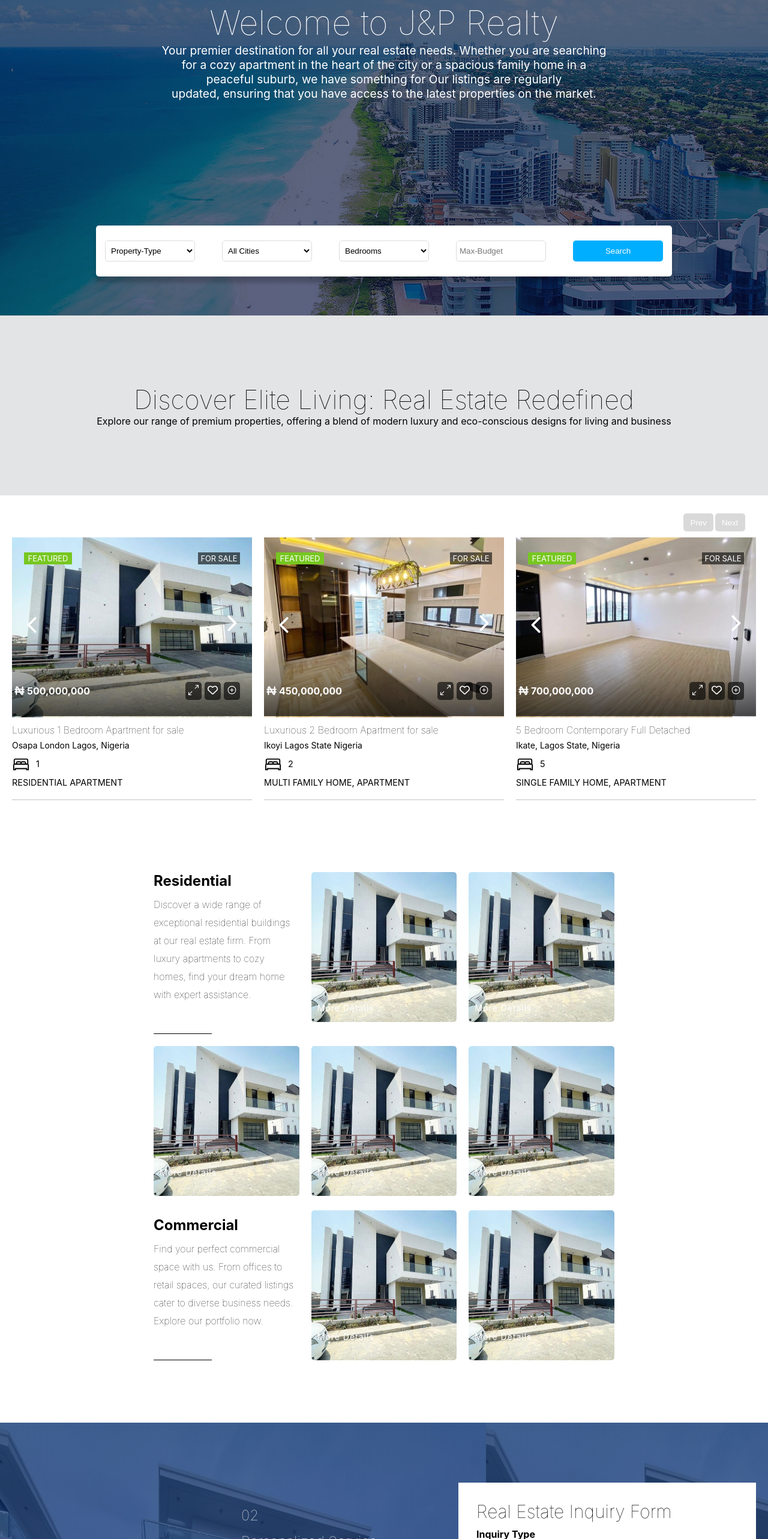
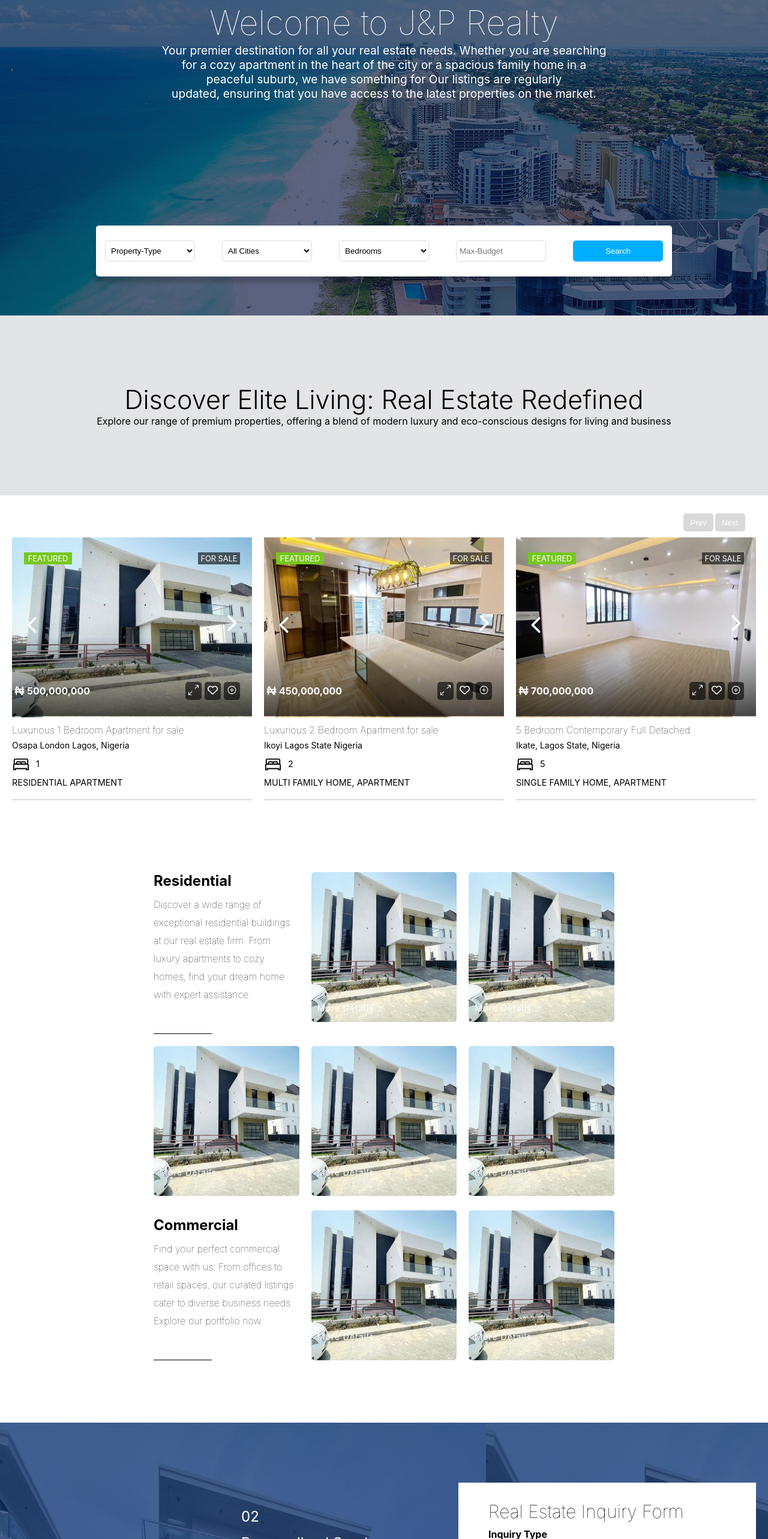
Before and after one commit to SudoSantos/joy-peace-realty, a React (Create React App) app: page / in a window 1280 px wide. Shown: the part 234-2800 px from the top of the page at 60% size. Built offline with nearby package versions, Linux system fonts and the light colour scheme.

Commit message:
Hero section modified

```diff
--- a/src/components/Finest/Finest.css
+++ b/src/components/Finest/Finest.css
@@ -19,7 +19,7 @@
 
 .header h1{
     font-size: 2.7rem;
-    font-weight: lighter;
+    font-weight: 300;
 }
 
 .cd-container{
--- a/src/components/Form/Form.css
+++ b/src/components/Form/Form.css
@@ -31,12 +31,17 @@
 
 .one h2 {
     margin-bottom: 15px;
-    font-weight: lighter;
+    font-weight: 400;
+  }
+
+.one p{
+    font-size: 1rem;
+    font-weight: 300;
   }
 
 .two{
   width: 40%;
-  padding: 30px;
+  padding: 30px 50px;
     background-color: white;
   }
 
@@ -64,7 +69,7 @@
   display: flex;
   flex-direction: row;
   margin: 5px 0;
-  /* border: 1px solid; */
+  /* border: 1px solid;   */
   height: 45px;
   justify-content: space-between;
   }
@@ -100,6 +105,7 @@
 
 .btn{
     width: 100%;
+    margin: 5px 0;
     height: 40px;
     background-color: #00aeff;
     border-radius: 5px;
--- a/src/components/Hero/Hero.css
+++ b/src/components/Hero/Hero.css
@@ -12,5 +12,5 @@
 
 .discover h1{
     font-size: 2.7rem;
-    font-weight: lighter;
+    font-weight: 300;
 }
--- a/src/components/Testimonials/Testimonials.css
+++ b/src/components/Testimonials/Testimonials.css
@@ -6,7 +6,7 @@
 .testimonialz h2{
     text-align: center;
     font-size: 2.3rem;
-    font-weight: lighter;
+    font-weight: 400;
 }
 
 .testimonials {
--- a/src/components/Testimonials/Testimonials.jsx
+++ b/src/components/Testimonials/Testimonials.jsx
@@ -1,8 +1,5 @@
 import React from "react";
 import { Testimonialsdata } from "../../data/Testimonialsdata";
-import Matthew from "../../assets/matthew.jpg";
-import Alex from "../../assets/alex.jpg";
-import Olawale from "../../assets/olawale.jpg";
 import "./Testimonials.css";
 import "../Agents/Agents.css";
 
```
